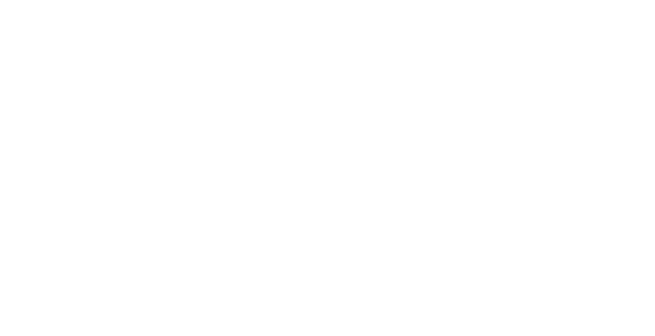
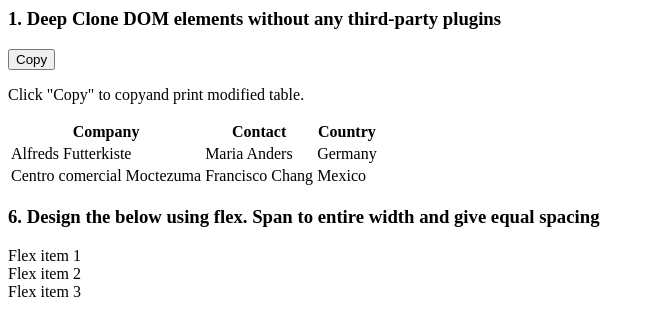
Before and after one commit to SandboxOfficial/typescript-workspace, a website: page index.html in a window 1280 px wide. Shown: the whole page, without its empty margins (0-655 px from the left). Drawn offline with Linux system fonts and the light colour scheme.

Commit message:
1-6-Javascript-CSS

```diff
--- a/index.html
+++ b/index.html
@@ -1 +1,35 @@
+<!--QUESTION 1. Deep Clone DOM elements without any third-party plugins -->
+<h3>1. Deep Clone DOM elements without any third-party plugins</h3>
+<button id="copyTable">Copy</button>
+<p>Click "Copy" to copyand print modified table.</p>
+<table id="myTable">
+  <tr>
+    <th>Company</th>
+    <th>Contact</th>
+    <th>Country</th>
+  </tr>
+  <tr>
+    <td>Alfreds Futterkiste</td>
+    <td>Maria Anders</td>
+    <td>Germany</td>
+  </tr>
+  <tr>
+    <td>Centro comercial Moctezuma</td>
+    <td>Francisco Chang</td>
+    <td>Mexico</td>
+  </tr>
+</table>
+<div id="clonedtable"></div>
+
+<!--QUESTION 2-3. Design the below using flex. Span to entire width and give equal spacing-->
 <div id="app"></div>
+
+<!--QUESTION 6. Design the below using flex. Span to entire width and give equal spacing-->
+<h3>
+  6. Design the below using flex. Span to entire width and give equal spacing
+</h3>
+<div>
+  <div class="p-2">Flex item 1</div>
+  <div class="p-2">Flex item 2</div>
+  <div class="p-2">Flex item 3</div>
+</div>
--- a/style.css
+++ b/style.css
@@ -1,3 +1,15 @@
-h1, h2 {
+h1,
+h2 {
   font-family: Lato;
 }
+/**QUESTION 5. Define and Use variables in css.  **/
+
+/*Add a color variable 'main-color'*/
+
+p {
+  color: grey; /*Use 'main-color' variable here*/
+}
+
+table {
+  color: grey; /*Use 'main-color' variable here*/
+}
```
Also changed, not shown: index.ts (+54 -8 lines).
